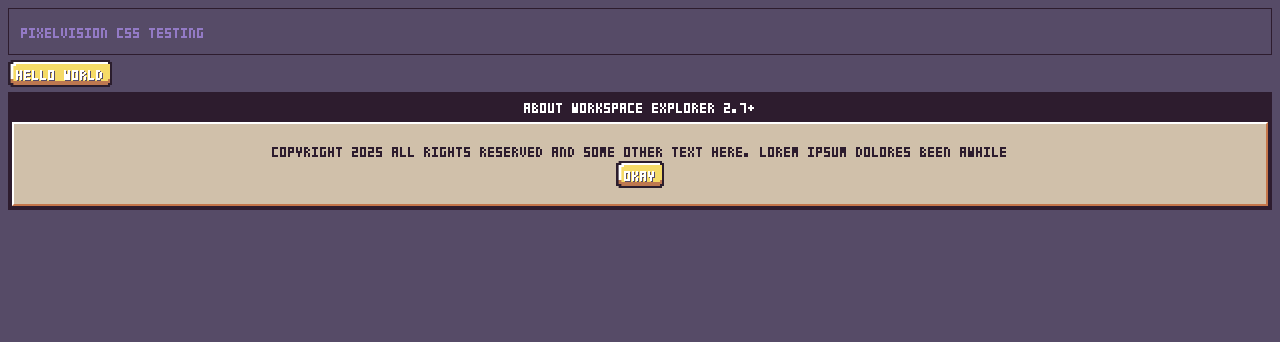
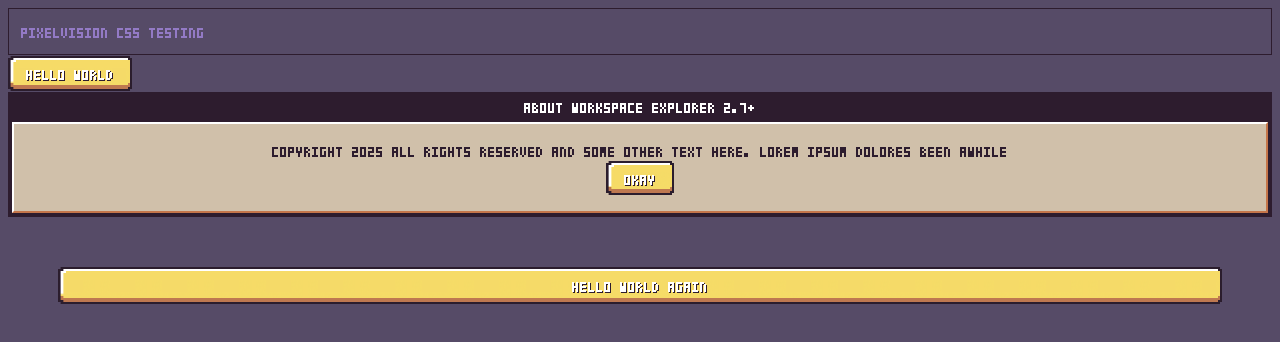
Before and after one commit to russellmorgan/pixelvisionCSS, a website built with Vite: page index.html in a window 1280 px wide. Built offline with nearby package versions, Linux system fonts and the light colour scheme.

```diff
--- a/index.html
+++ b/index.html
@@ -1,7 +1,7 @@
 <!DOCTYPE html>
 <html>
 <head>
-  <title>98.css example</title>
+  <title>pixelvision css</title>
   <meta charset="UTF-8" />
   <link rel="stylesheet" href="main.css" />
 </head>
@@ -18,5 +18,7 @@
       <button type="button">OKAY</button>
     </div>
   </div>
+  <!-- testing outside a button just in case -->
+  <div class="button" style="margin:50px">HELLO WORLD again</div>
 </body>
 </html>
--- a/main.css
+++ b/main.css
@@ -46,11 +46,11 @@
 
 /* Tag Overrides */
 
-button {
+button, .button {
     font-family: "pixelvision-4x8";
     color: var(--cta-text);
     font-size: 2rem;
-    text-shadow:1px 1px var(--background);
+    text-shadow:1px 1px var(--background-secondary);
     border-image-slice:6 6 8 6 fill;
     border-image-width:6px 6px 8px 8px;
     border-image-outset: 0px 0px 0px 0px;
@@ -60,6 +60,7 @@
     background: transparent;
     overflow:hidden;
     text-align: center;
+    padding: 0.3rem 1rem;
 }
 
 /* Components */
```
